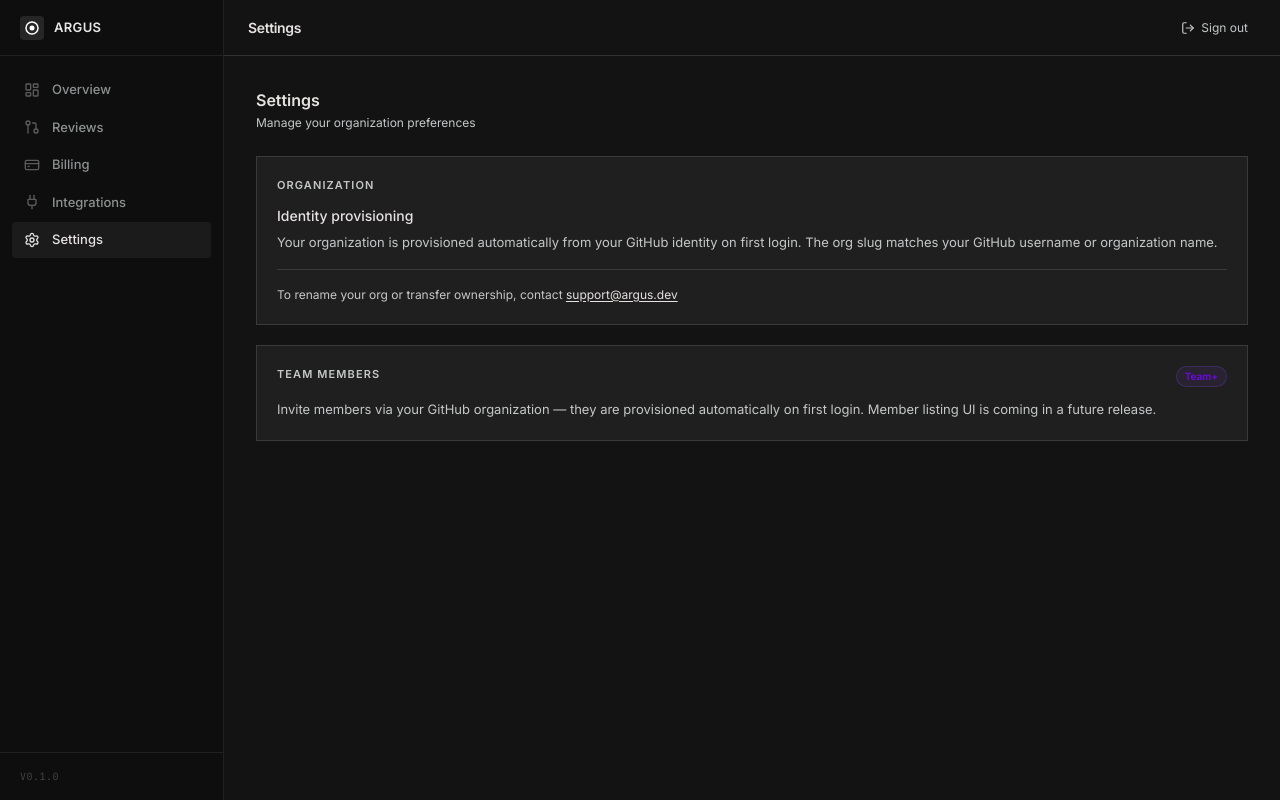
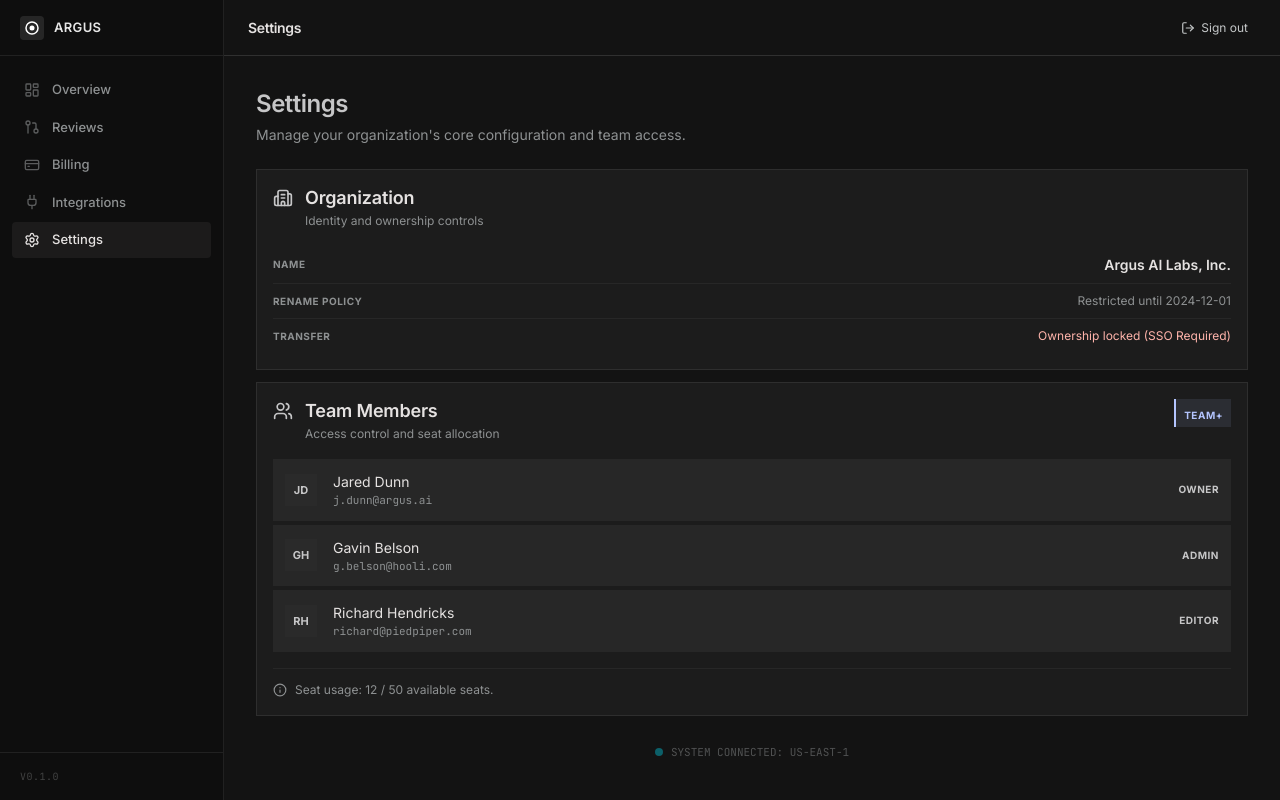
Before and after one commit to tarek-gritli/argus, a Next.js app in the folder apps/web/: page /dashboard/settings in a window 1280 px wide. Built offline with nearby package versions, Linux system fonts and the light colour scheme; no server answers.

Commit message:
feat(web): enhance settings page with organization and team member details

```diff
--- a/apps/web/app/dashboard/settings/page.tsx
+++ b/apps/web/app/dashboard/settings/page.tsx
@@ -1,44 +1,93 @@
 import { Topbar } from "@/components/topbar"
+import { Building2, Users, Info } from "lucide-react"
+
+const MEMBERS = [
+  { initials: "JD", name: "Jared Dunn",       email: "j.dunn@argus.ai",        role: "OWNER" },
+  { initials: "GH", name: "Gavin Belson",     email: "g.belson@hooli.com",      role: "ADMIN" },
+  { initials: "RH", name: "Richard Hendricks", email: "richard@piedpiper.com",  role: "EDITOR" },
+]
 
 export default function SettingsPage() {
   return (
     <>
       <Topbar title="Settings" />
-      <div className="px-8 py-8 space-y-5">
+      <div className="px-8 py-8 space-y-3">
+
+        {/* Page header */}
         <div className="mb-6">
-          <h2 className="text-base font-semibold text-foreground">Settings</h2>
-          <p className="text-[12px] text-muted-foreground mt-0.5">Manage your organization preferences</p>
+          <h2 className="text-[24px] font-semibold leading-8 tracking-[-0.02em] text-[#c6c6c7]">Settings</h2>
+          <p className="text-[14px] text-[#8e9192] mt-1">Manage your organization's core configuration and team access.</p>
         </div>
 
-        <div className="rounded-lg border bg-card p-5">
-          <p className="text-[11px] font-semibold text-muted-foreground uppercase tracking-widest mb-3">Organization</p>
-          <p className="text-sm text-foreground font-medium mb-1.5">Identity provisioning</p>
-          <p className="text-[13px] text-muted-foreground leading-relaxed">
-            Your organization is provisioned automatically from your GitHub identity on first login.
-            The org slug matches your GitHub username or organization name.
-          </p>
-          <div className="mt-4 pt-4 border-t border-border">
-            <p className="text-[12px] text-muted-foreground">
-              To rename your org or transfer ownership, contact{" "}
-              <a href="mailto:support@argus.dev" className="text-foreground underline underline-offset-2">
-                support@argus.dev
-              </a>
-            </p>
+        {/* Organization */}
+        <section className="border border-white/8 p-4" style={{ background: "rgba(255,255,255,0.04)" }}>
+          <div className="flex items-start gap-3 mb-4">
+            <Building2 className="h-5 w-5 text-[#c6c6c7] shrink-0 mt-0.5" />
+            <div>
+              <h3 className="text-[18px] font-semibold leading-6 tracking-[-0.01em] text-[#e5e2e1]">Organization</h3>
+              <p className="text-[12px] text-[#8e9192] mt-0.5">Identity and ownership controls</p>
+            </div>
+          </div>
+          <div className="space-y-0">
+            <div className="flex items-center justify-between py-2 border-b border-white/5">
+              <span className="text-[10px] font-bold tracking-wider uppercase text-[#8e9192]">NAME</span>
+              <span className="text-[14px] font-semibold text-[#e5e2e1]">Argus AI Labs, Inc.</span>
+            </div>
+            <div className="flex items-center justify-between py-2 border-b border-white/5">
+              <span className="text-[10px] font-bold tracking-wider uppercase text-[#8e9192]">RENAME POLICY</span>
+              <span className="text-[12px] text-[#8e9192]">Restricted until 2024-12-01</span>
+            </div>
+            <div className="flex items-center justify-between py-2">
+              <span className="text-[10px] font-bold tracking-wider uppercase text-[#8e9192]">TRANSFER</span>
+              <span className="text-[12px] text-[#ffb4ab]">Ownership locked (SSO Required)</span>
+            </div>
+          </div>
+        </section>
+
+        {/* Team members */}
+        <section className="border border-white/8 p-4" style={{ background: "rgba(255,255,255,0.04)" }}>
+          <div className="flex items-start justify-between mb-4">
+            <div className="flex items-start gap-3">
+              <Users className="h-5 w-5 text-[#c6c6c7] shrink-0 mt-0.5" />
+              <div>
+                <h3 className="text-[18px] font-semibold leading-6 tracking-[-0.01em] text-[#e5e2e1]">Team Members</h3>
+                <p className="text-[12px] text-[#8e9192] mt-0.5">Access control and seat allocation</p>
+              </div>
+            </div>
+            <div className="border-l-2 border-[#b4c5ff] bg-[#b4c5ff]/10 px-2 py-0.5">
+              <span className="text-[10px] font-bold tracking-wider uppercase text-[#b4c5ff]">TEAM+</span>
+            </div>
+          </div>
+
+          <div className="space-y-1">
+            {MEMBERS.map((m) => (
+              <div key={m.email} className="flex items-center gap-4 p-3 bg-white/5">
+                <div className="w-8 h-8 bg-[#2a2a2a] flex items-center justify-center shrink-0">
+                  <span className="text-[11px] font-bold text-[#c6c6c7]">{m.initials}</span>
+                </div>
+                <div className="flex-1 min-w-0">
+                  <p className="text-[14px] text-[#e5e2e1]">{m.name}</p>
+                  <p className="font-mono text-[11px] text-[#8e9192]">{m.email}</p>
+                </div>
+                <span className="text-[10px] font-bold tracking-wider uppercase text-[#c6c6c7]">{m.role}</span>
+              </div>
+            ))}
+          </div>
+
+          <div className="flex items-center gap-2 mt-4 pt-3 border-t border-white/5 text-[#8e9192]">
+            <Info className="h-3.5 w-3.5 shrink-0" />
+            <span className="text-[12px]">Seat usage: 12 / 50 available seats.</span>
+          </div>
+        </section>
+
+        {/* Status */}
+        <div className="flex justify-center pt-4 opacity-50">
+          <div className="flex items-center gap-2 font-mono text-[11px] text-[#8e9192]">
+            <span className="w-2 h-2 rounded-full bg-[#00E5FF] animate-pulse" />
+            SYSTEM CONNECTED: US-EAST-1
           </div>
         </div>
 
-        <div className="rounded-lg border bg-card p-5">
-          <div className="flex items-start justify-between mb-3">
-            <p className="text-[11px] font-semibold text-muted-foreground uppercase tracking-widest">Team Members</p>
-            <span className="text-[10px] font-semibold px-2 py-0.5 rounded-full border border-violet-500/20 bg-violet-500/8 text-violet-700 dark:text-violet-400">
-              Team+
-            </span>
-          </div>
-          <p className="text-[13px] text-muted-foreground leading-relaxed">
-            Invite members via your GitHub organization — they are provisioned automatically on first login.
-            Member listing UI is coming in a future release.
-          </p>
-        </div>
       </div>
     </>
   )
```
